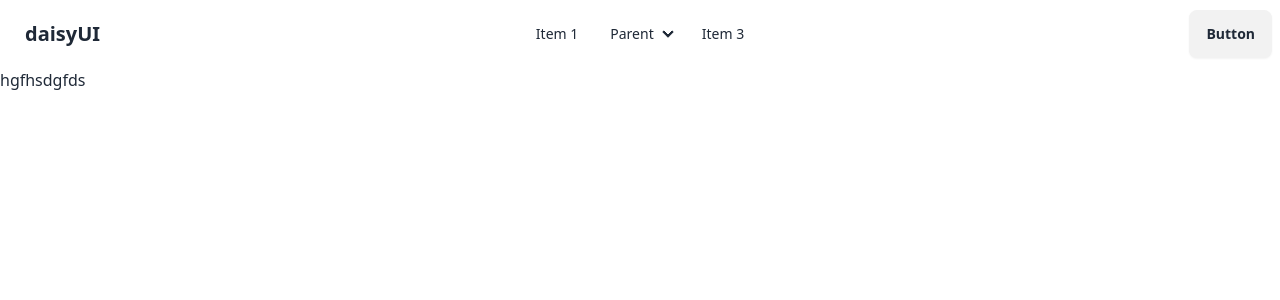
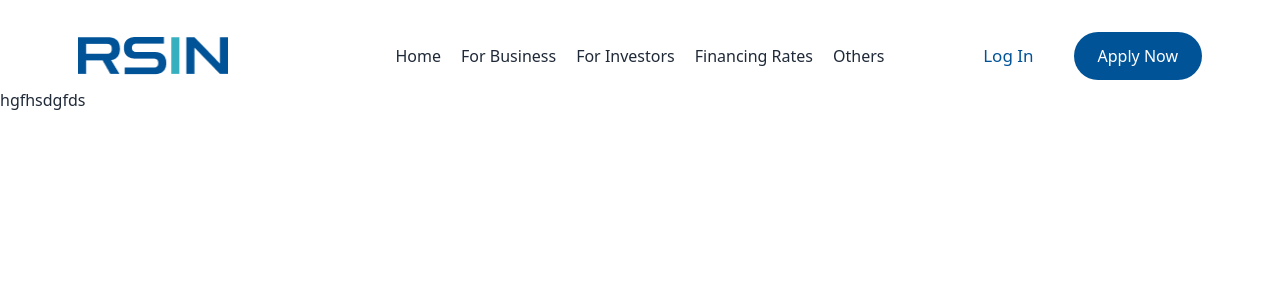
Before and after one commit to Mehebul02/Islamic-Finance, a Next.js app: page / in a window 1280 px wide. Shown: the top 300 px of the page. Built offline with nearby package versions, Linux system fonts and the light colour scheme.

Commit message:
completed the heade section

```diff
--- a/src/app/globals.css
+++ b/src/app/globals.css
@@ -1,8 +1,8 @@
 @tailwind base;
 @tailwind components;
 @tailwind utilities;
-
-/* :root {
+/*
+:root {
   --background: #ffffff;
   --foreground: #171717;
 }
--- a/src/app/layout.js
+++ b/src/app/layout.js
@@ -20,14 +20,14 @@ export const metadata = {
 
 export default function RootLayout({ children }) {
   return (
-    <html lang="en" data-theme="cupcake">
+    <html lang="en" data-theme="light">
         <link rel="icon" href="/favicon.ico" />
       <body
         className={`${geistSans.variable} ${geistMono.variable} antialiased`}
       >
-        <div className="440px">
+
         <Header/>
-        </div>
+
         {children}
       </body>
     </html>
--- a/src/app/page.js
+++ b/src/app/page.js
@@ -2,7 +2,7 @@ import Image from "next/image";
 
 export default function Home() {
   return (
-    <div>
+    <div className="bg-white h-screen">
       hgfhsdgfds
     </div>
   );
--- /dev/null
+++ b/src/assets/images/index.js
@@ -0,0 +1,6 @@
+
+
+import logo from './logo.png'
+
+
+export {logo}
--- a/src/components/header/Header.jsx
+++ b/src/components/header/Header.jsx
@@ -1,10 +1,15 @@
-import Container from '@/shared/Container';
-import React from 'react';
+import { logo } from "@/assets/images";
+import { navigation } from "@/constant";
+
+import Container from "@/shared/Container";
+import Image from "next/image";
+import Link from "next/link";
+import React from "react";
 
 const Header = () => {
   return (
-       <div className='140px'>
-         <div className="navbar bg-base-100">
+    <div className="max-w-[1140px] mx-auto bg-[#ffff] pt-6">
+      <div className="navbar ">
         <div className="navbar-start">
           <div className="dropdown">
             <div tabIndex={0} role="button" className="btn btn-ghost lg:hidden">
@@ -13,47 +18,72 @@ const Header = () => {
                 className="h-5 w-5"
                 fill="none"
                 viewBox="0 0 24 24"
-          stroke="currentColor">
+                stroke="currentColor"
+              >
                 <path
                   strokeLinecap="round"
                   strokeLinejoin="round"
                   strokeWidth="2"
-            d="M4 6h16M4 12h8m-8 6h16" />
+                  d="M4 6h16M4 12h8m-8 6h16"
+                />
               </svg>
             </div>
             <ul
               tabIndex={0}
-        className="menu menu-sm dropdown-content bg-base-100 rounded-box z-[1] mt-3 w-52 p-2 shadow">
-        <li><a>Item 1</a></li>
-        <li>
-          <a>Parent</a>
-          <ul className="p-2">
-            <li><a>Submenu 1</a></li>
-            <li><a>Submenu 2</a></li>
-          </ul>
-        </li>
-        <li><a>Item 3</a></li>
+              className="menu menu-sm dropdown-content bg-base-100 rounded-box z-[1] mt-3 w-52 p-2 shadow"
+            >
+              {navigation?.map((item) => (
+                <Link className="mb-4" href={item?.href} key={item?.title}>
+                  {item.title}
+                </Link>
+              ))}
             </ul>
           </div>
-    <a className="btn btn-ghost text-xl">daisyUI</a>
+          <Link href="/">
+            <Image className="w-[100px] md:w-[150px]" src={logo} alt="logo" />
+          </Link>
         </div>
         <div className="navbar-center hidden lg:flex">
           <ul className="menu menu-horizontal px-1">
-      <li><a>Item 1</a></li>
-      <li>
+            <div className="text-[20px] md:text-[16px]  flex items-center gap-5 font-WorkSanser font-[400px]">
+              {navigation?.map((item) => (
+                <Link
+                  className="hover:text-primaryColor "
+                  href={item?.href}
+                  key={item?.title}
+                >
+                  {item.title}
+                </Link>
+              ))}
+
+              {/* {navigation.map((item, index) => (
+        <li key={index}>
+          {item.submenu ? (
             <details>
-          <summary>Parent</summary>
-          <ul className="p-2">
-            <li><a>Submenu 1</a></li>
-            <li><a>Submenu 2</a></li>
+              <summary>{item.title}</summary>
+              <ul className="">
+                {item.submenu.map((subItem, subIndex) => (
+                  <li key={subIndex}>
+                    <a href={subItem.href}>{subItem.title}</a>
+                  </li>
+                ))}
               </ul>
             </details>
+          ) : (
+            <a href={item.href}>{item.title}</a>
+          )}
         </li>
-      <li><a>Item 3</a></li>
+      ))} */}
+            </div>
           </ul>
         </div>
-  <div className="navbar-end">
-    <a className="btn">Button</a>
+        <div className="navbar-end gap-6 md:gap-10">
+          <button className=" text-primaryColor  rounded-full text-[17px] font-WorkSanser font-medium">
+            Log In
+          </button>
+          <button className="bg-primaryColor text-white rounded-full md:text-[16px] font-WorkSanser font-medium px-2 md:px-6 py-3 md:py-3">
+            Apply Now
+          </button>
         </div>
       </div>
     </div>
--- /dev/null
+++ b/src/constant/index.js
@@ -0,0 +1,14 @@
+export const navigation = [
+    { title: "Home", href: "/" },
+    { title: "For Business", href: "/for-business" },
+    { title: "For Investors", href: "/for-investors" },
+    { title: "Financing Rates", href: "/financing-rates" },
+    { title: "Others", href: "/Others" },
+    // {
+    //   title: "Others",
+    //   submenu: [
+    //     { title: "FAQ", href: "/others/faq" },
+    //     { title: "Support", href: "/others/support" },
+    //   ],
+    // },
+  ];
--- a/src/shared/Container.jsx
+++ b/src/shared/Container.jsx
@@ -1,11 +1,12 @@
-import { twMerge } from "tailwind-merge";
+// const Container = ({ children, maxWidth = "1120px" , className }) => {
+//   return (
+//     <div
+//       className={`mx-auto px-4 lg:px-0 ${className}`}
+//       style={{ maxWidth }}
+//     >
+//       {children}
+//     </div>
+//   );
+// };
 
-const Container = ({ children }) => {
-  return (
-    <div className="max-w-[1120px] mx-auto px-4 lg:px-0">
-      {children}
-    </div>
-  );
-};
-
-export default Container;
+// export default Container;
--- a/tailwind.config.mjs
+++ b/tailwind.config.mjs
@@ -9,7 +9,9 @@ export default {
   theme: {
     extend: {
       colors: {
-        primaryColor:'#00233F',
+        background: "var(--background)",
+        foreground: "var(--foreground)",
+        primaryColor:'#005397',
         secondaryColor:'#174A50'
       },
       fontFamily: {
```
Also changed, not shown: src/assets/images/logo.png (added). Lines whose indentation alone changed are shown as unchanged.
